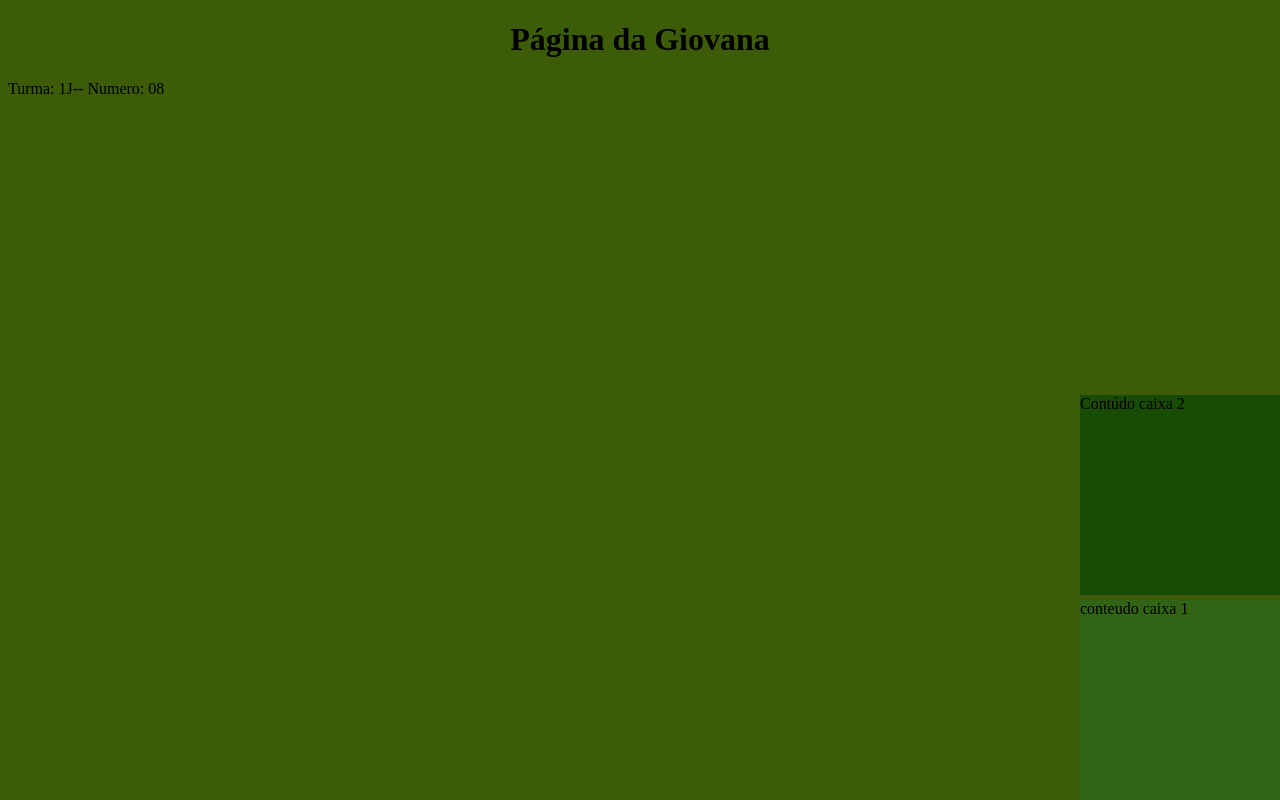
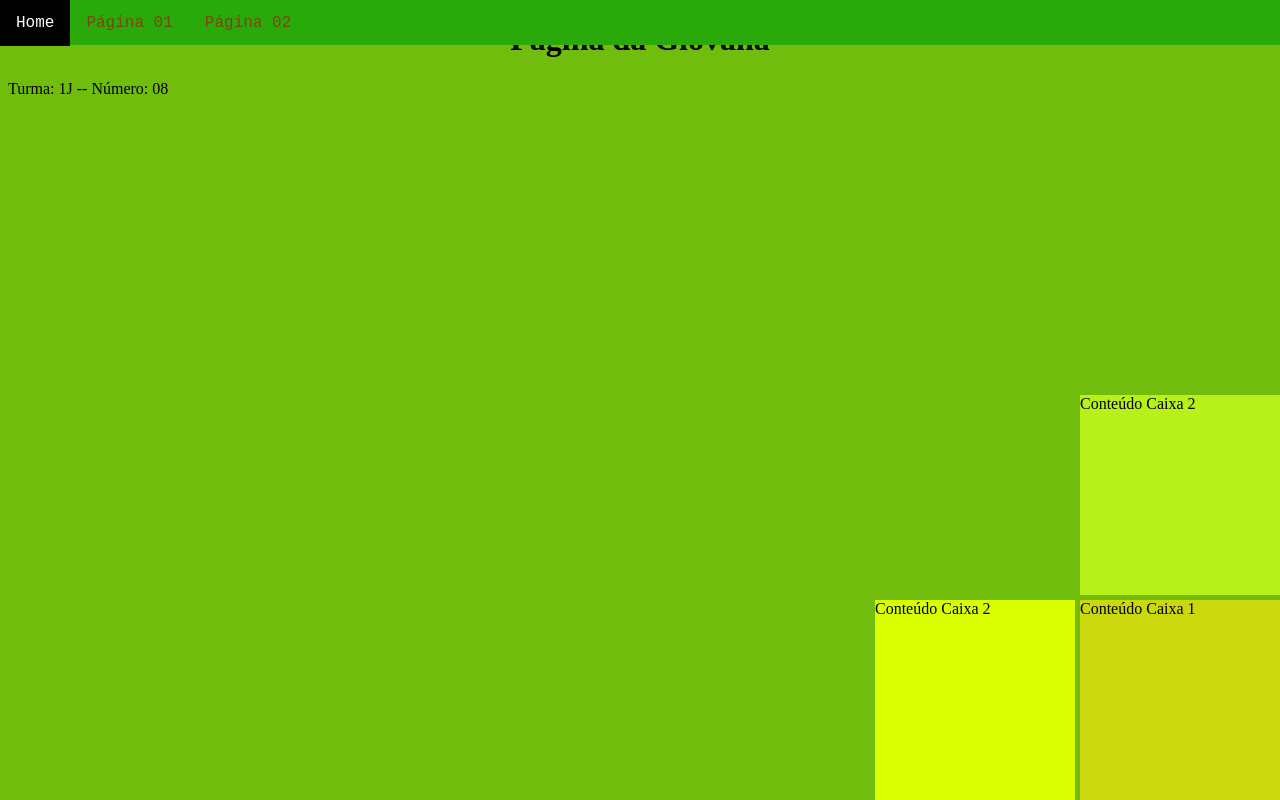
Before and after one commit to goticasedentaria/primeiroj_2t, a plain HTML site: page index.html in a window 1280 px wide. Drawn offline with Linux system fonts and the light colour scheme.

Commit message:
aula 16-08

```diff
--- a/estilo.css
+++ b/estilo.css
@@ -1,31 +1,39 @@
 body {
-  background: rgb(61, 92, 8);
-
+  background: rgb(113, 189, 14);
 }
-h1{
+h1 {
   text-align: center;
 }
 .caixa1 {
   position: absolute;
-   background: rgb(50, 100, 21);
+  background: rgb(202, 216, 13);
   width: 200px;
   height: 200px;
   right: 0px;
-   bottom: 0;
+  bottom:0;
 }
 .caixa2 {
   position: absolute;
-   background: rgb(24, 75, 4);
+  background: rgb(184, 241, 26);
   width: 200px;
   height: 200px;
   right: 0;
   bottom: 205px;
 }
+
+.caixa3 {
+  position: absolute;
+  background: rgb(217, 255, 0);
+  width: 200px;
+  height: 200px;
+  right: 205px;
+  bottom:0;
+}
 .menuPrincipal{
    position: absolute;
    width: 100%;
    height: 45px;
-  background: rgb(102,205,170);
+   background: rgb(42, 170, 10);
    top: 0;
    left: 0;
 }
@@ -40,13 +48,29 @@ li {
 }
 li a {
   display: block;
-  color: rgb(128,128,0);
+  color: rgb(116, 74, 11);
   text-align: center;
   padding: 14px 16px;
   text-decoration: none;
   font-family: 'Courier New', Courier, monospace;
 }
 li a:hover {
-  color: rgb(0,255,0);
-  background: rgb(189,83,107);
+  color: rgb(255, 255, 255);
+  background: black;
 }
+#Otto {
+  width: 10%;
+}
+.caixaOtto {
+  position: absolute;
+  top: 45px;
+  background: rgb(145, 5, 110);
+  width: 50%;
+  height: 165px;
+  margin: 20px;
+  border-color: rgb(73, 47, 7);
+  border-style: groove;
+  padding: 20px;
+  display: flex;
+  justify-content: center;
+}
--- a/index.html
+++ b/index.html
@@ -2,20 +2,35 @@
 <html lang="pt-br" dir="ltr">
   <head>
     <meta charset="utf-8">
-    <title>Aluna Giovana Penatti</title>
+    <title>Professor Jesus</title>
     <link rel="stylesheet" href="estilo.css">
   </head>
   <body>
+    <div class="menuPrincipal">
+      <nav>
+          <ul>
+            <li><a href="index.html">Home</a></li>
+            <li><a href="pagina01.html">Página 01</a></li>
+            <li><a href="pagina02.html">Página 02</a></li>
+          </ul>
+      </nav>
+  </div>
+
     <h1>Página da Giovana</h1>
-    <p>Turma: 1J-- Numero: 08</p>
+    <p>Turma: 1J -- Número: 08</p>
 
-    <div class="caixa1">
-conteudo caixa 1
+    <div  class="caixa1">
+      Conteúdo Caixa 1
     </div>
 
- <div class="caixa2">
-Contúdo caixa 2
- </div>
+    <div  class="caixa2">
+      Conteúdo Caixa 2
+    </div>
+
+    <div  class="caixa3">
+      Conteúdo Caixa 2
+    </div>
+
 
   </body>
 </html>
```
Also changed, not shown: pagina01.html (+5 -0 lines). Lines whose indentation alone changed are shown as unchanged.
